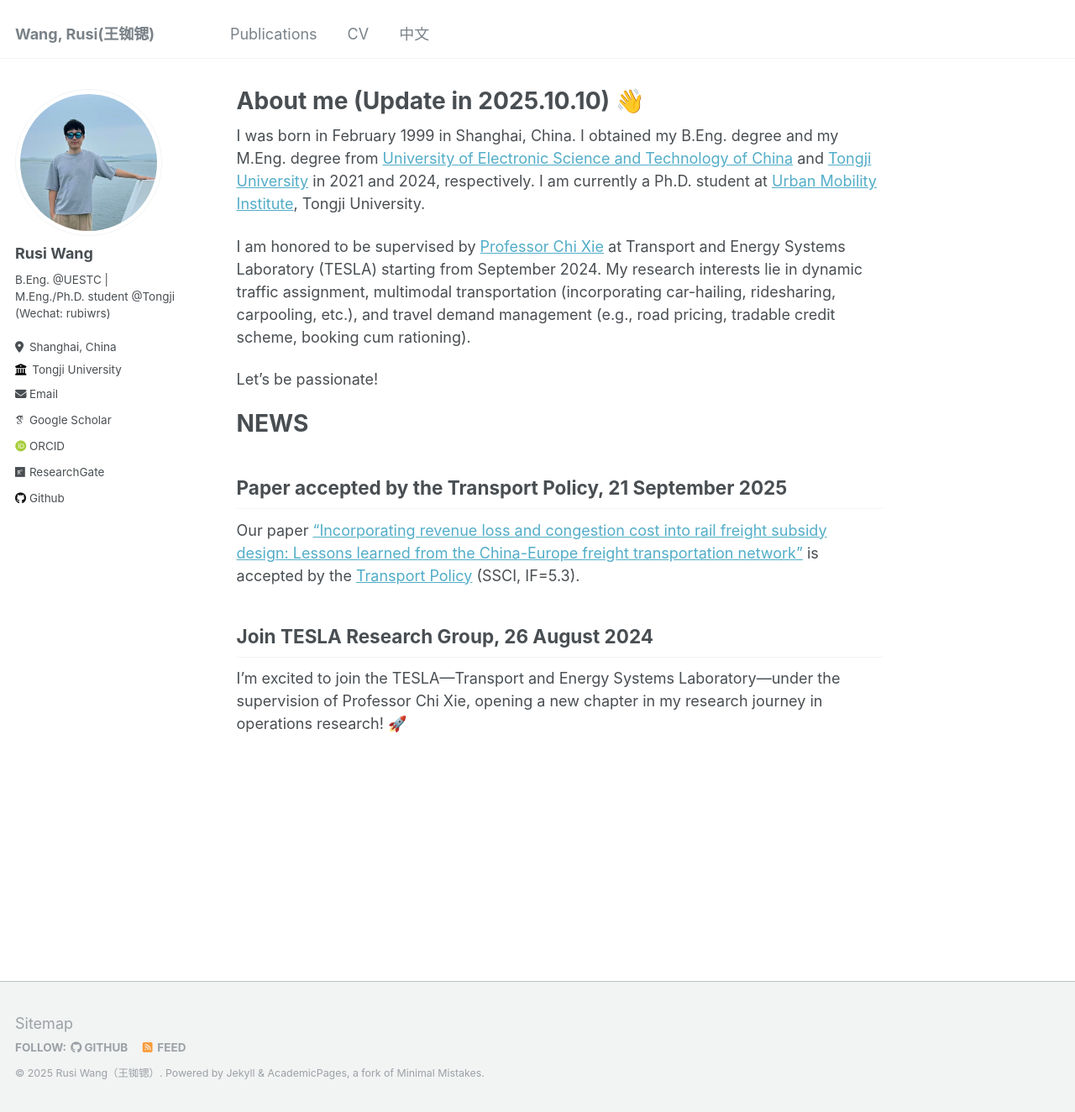
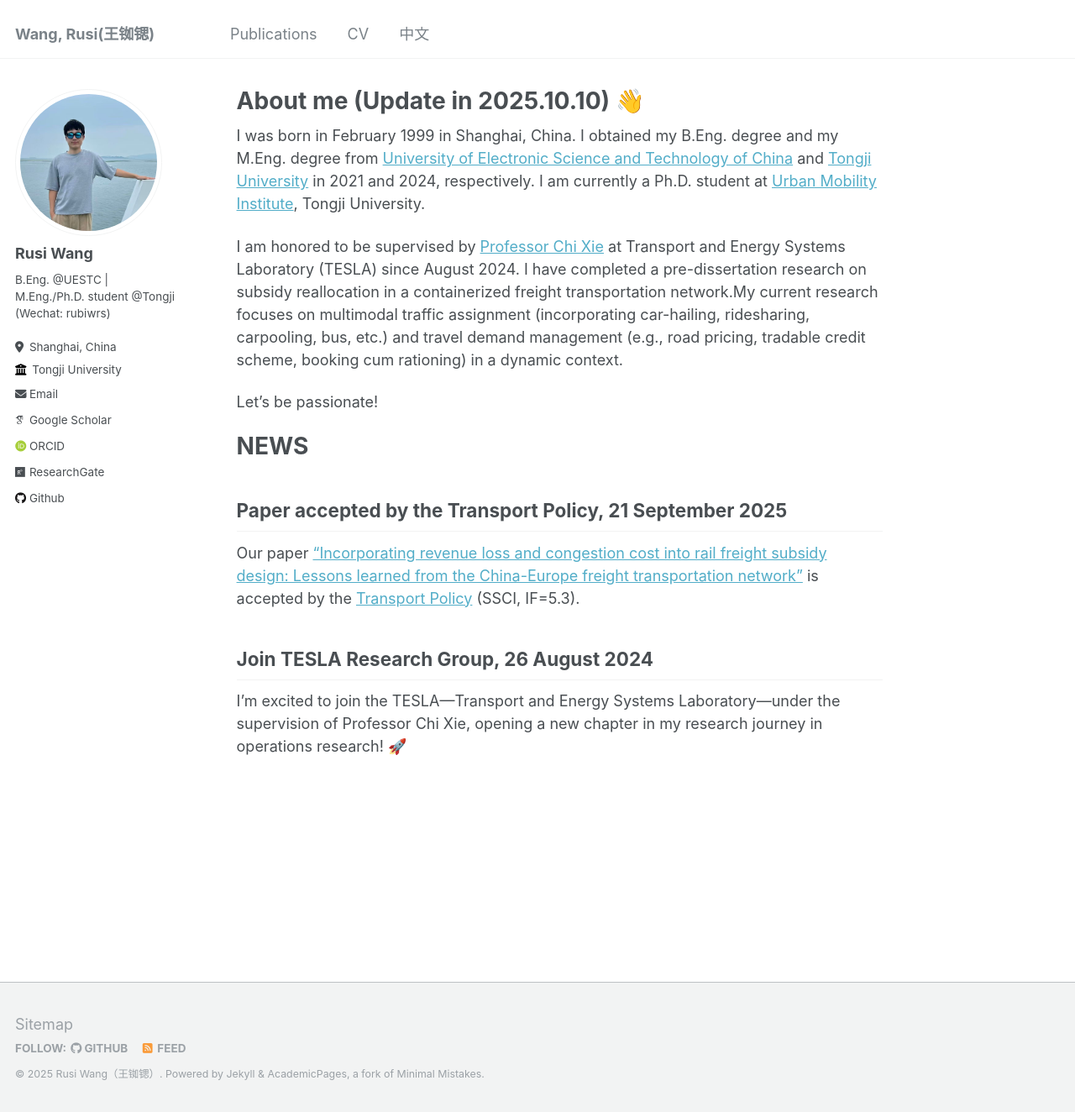
Before and after one commit to RusiWang99/RusiWang99.github.io, a Jekyll site: the page built from _pages/about.md, in a window 1280 px wide and 1324 px high. Shown: the whole window at 84% size. Built offline with Jekyll 4.4.1, drawn with Linux system fonts in a browser that asks for light colours; some web fonts are replaced.

Commit message:
Update about.md

```diff
--- a/_pages/about.md
+++ b/_pages/about.md
@@ -9,7 +9,7 @@ redirect_from:
 
 I was born in February 1999 in Shanghai, China. I obtained my B.Eng. degree and my M.Eng. degree from [University of Electronic Science and Technology of China](https://www.uestc.edu.cn/) and [Tongji University](https://www.tongji.edu.cn/) in 2021 and 2024, respectively. I am currently a Ph.D. student at [Urban Mobility Institute](http://umi.tongji.edu.cn/), Tongji University.
 
-I am honored to be supervised by [Professor Chi Xie](https://scholar.google.com/citations?hl=en&user=LQ3KKYQAAAAJ&view_op=list_works&sortby=pubdate) at Transport and Energy Systems Laboratory (TESLA) starting from September 2024. My research interests lie in dynamic traffic assignment, multimodal transportation (incorporating car-hailing, ridesharing, carpooling, etc.), and travel demand management (e.g., road pricing, tradable credit scheme, booking cum rationing).
+I am honored to be supervised by [Professor Chi Xie](https://scholar.google.com/citations?hl=en&user=LQ3KKYQAAAAJ&view_op=list_works&sortby=pubdate) at Transport and Energy Systems Laboratory (TESLA) since August 2024. I have completed a pre-dissertation research on subsidy reallocation in a containerized freight transportation network.My current research focuses on multimodal traffic assignment (incorporating car-hailing, ridesharing, carpooling, bus, etc.) and travel demand management (e.g., road pricing, tradable credit scheme, booking cum rationing) in a dynamic context.
 
 Let's be passionate!
 
```
